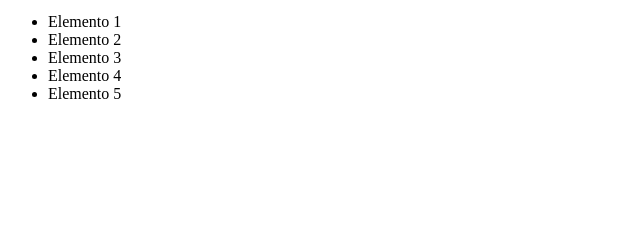
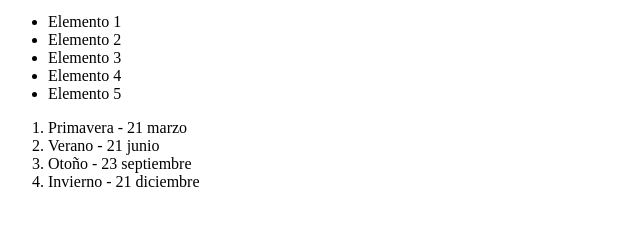
Before and after one commit to AlexumaDW/youtube-git-main, a plain HTML site: page index.html in a window 1280 px wide. Shown: the part 101-326 px from the top of the page, without its empty margins (0-640 px from the left). Drawn offline with Linux system fonts and the light colour scheme; a script that the page names is missing.

Commit message:
Agregando estaciones del año con fecha de inicio

```diff
--- a/index.html
+++ b/index.html
@@ -18,6 +18,12 @@
     <li>Elemento 4</li>
     <li>Elemento 5</li>
   </ul>
+  <ol>
+    <li>Primavera - 21 marzo</li>
+    <li>Verano - 21 junio</li>
+    <li>Otoño - 23 septiembre</li>
+    <li>Invierno - 21 diciembre</li>
+  </ol>
   <script src="index.js"></script>
 </body>
 
```
